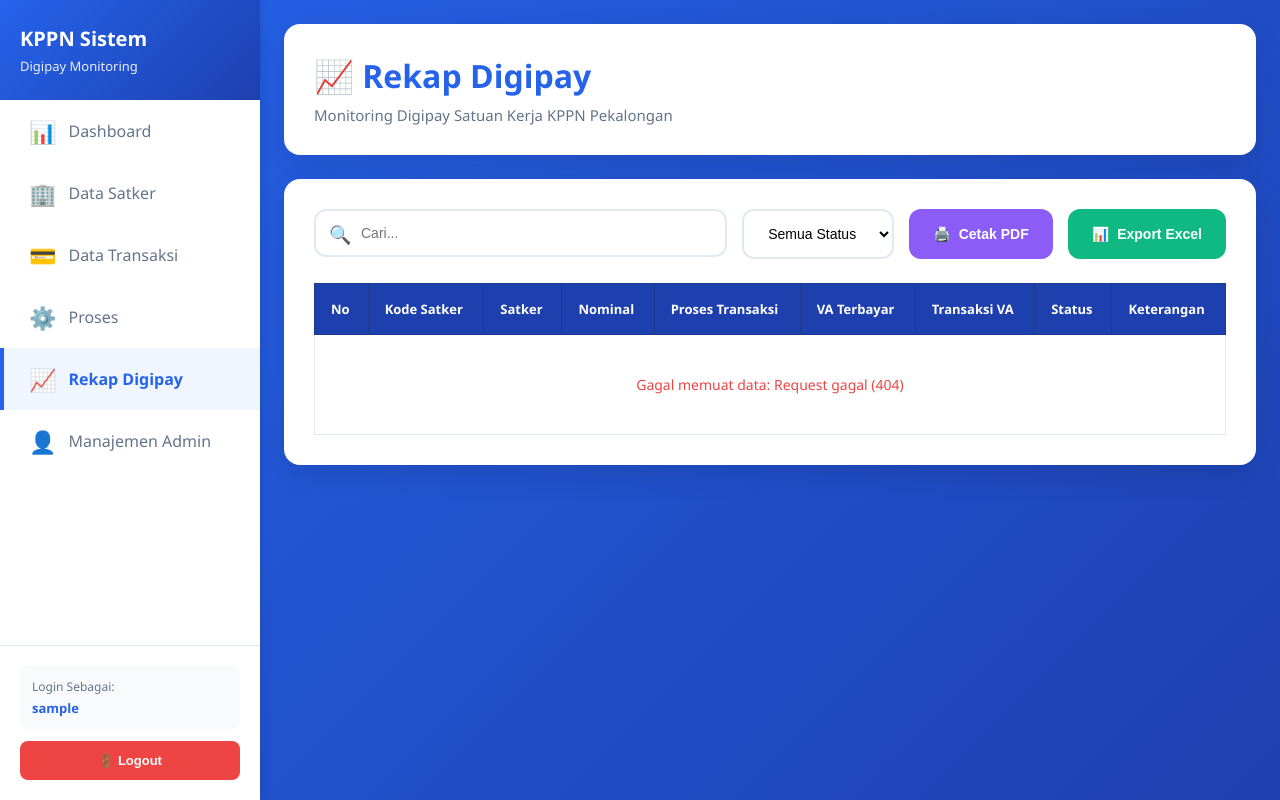
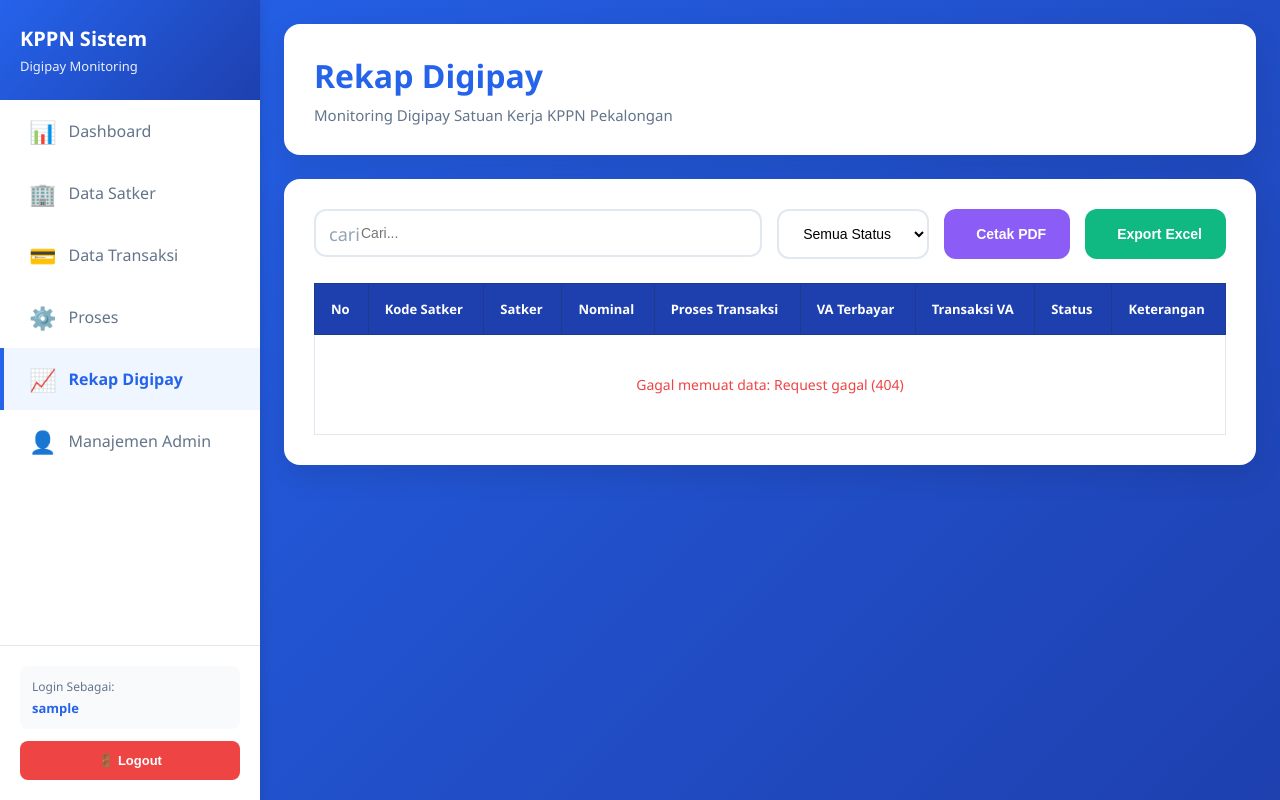
Before and after one commit to hasnanafla/simpel, a website: page rekap.html in a window 1280 px wide. Drawn offline with nearby package versions, Linux system fonts and the light colour scheme; no server answers; sample sign-in values are in the browser's storage.

Commit message:
Update rekap.html

```diff
--- a/rekap.html
+++ b/rekap.html
@@ -15,13 +15,13 @@
 
     <div class="main-wrapper">
       <div class="container">
-        <div class="page-header"><h1>📈 Rekap Digipay</h1><p>Monitoring Digipay Satuan Kerja KPPN Pekalongan</p></div>
+        <div class="page-header"><h1>Rekap Digipay</h1><p>Monitoring Digipay Satuan Kerja KPPN Pekalongan</p></div>
         <div class="content-card">
           <div class="toolbar">
-            <div class="search-box"><span class="search-icon">🔍</span><input type="text" id="searchRekap" placeholder="Cari..." /></div>
+            <div class="search-box"><span class="search-icon">cari</span><input type="text" id="searchRekap" placeholder="Cari..." /></div>
             <select id="statusFilterRekap"><option value="">Semua Status</option><option value="SUDAH">Sudah</option><option value="BELUM">Belum</option></select>
-            <button class="btn btn-print" id="btnPrint"><span>🖨️</span> Cetak PDF</button>
-            <button class="btn btn-success" id="btnExport"><span>📊</span> Export Excel</button>
+            <button class="btn btn-print" id="btnPrint"><span></span> Cetak PDF</button>
+            <button class="btn btn-success" id="btnExport"><span></span> Export Excel</button>
           </div>
           <div class="table-container">
             <table>
```
